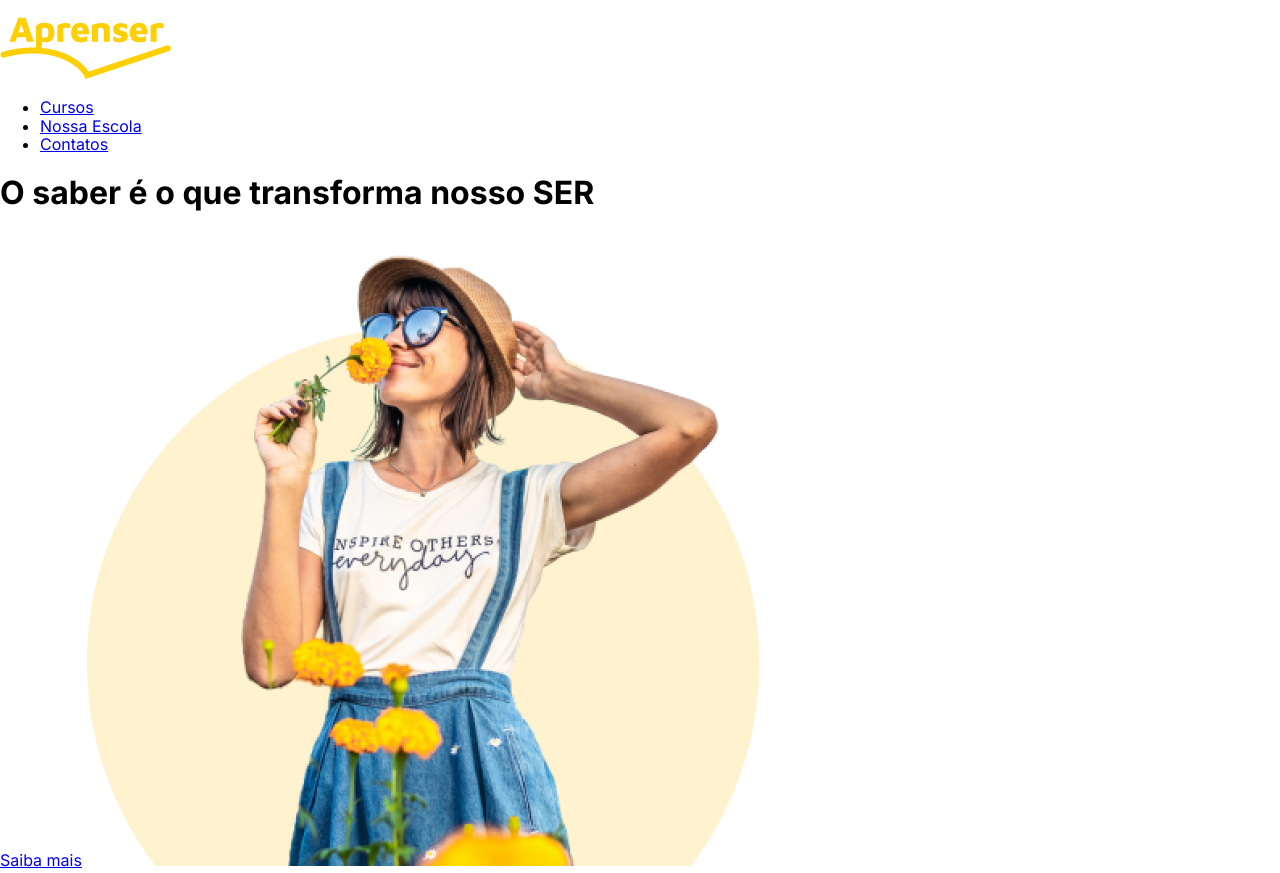
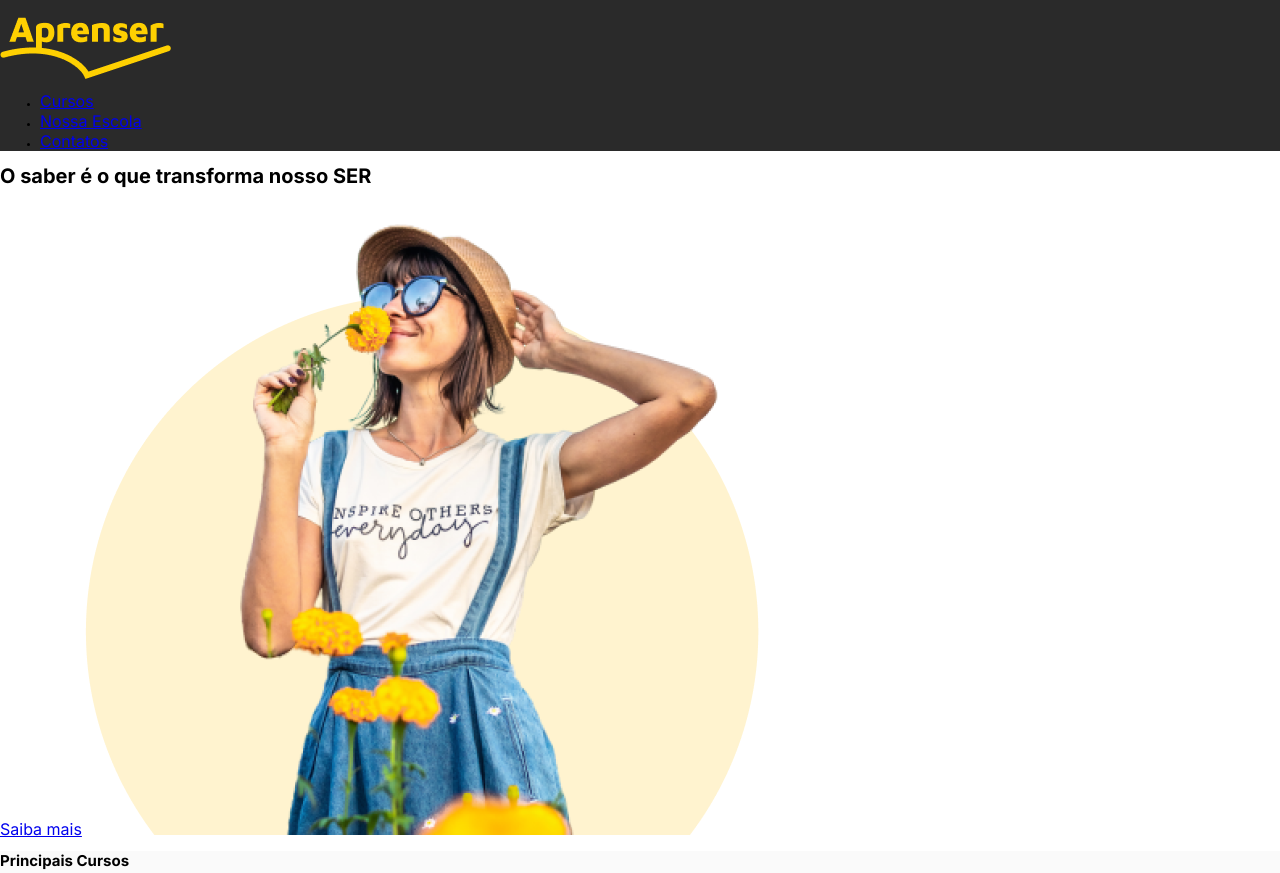
Before and after one commit to jeansillva/ProjetoAprenser, a plain HTML site: page index.html in a window 1280 px wide. Shown: the top 873 px of the page. Drawn offline with Linux system fonts and the light colour scheme.

Commit message:
Estilização geral
Inicio de estilização com cores e classes gerais

```diff
--- a/css/estilo.css
+++ b/css/estilo.css
@@ -1,3 +1,30 @@
-body{
+:root{
+    --primary-color: #FED001;
+}
+
+html {
+    /* font-size: 62.5%; ---> 1rem = 10 pixels <---
     font-family: "Inter", sans-serif;
+    font-weight: 400; */
+    font: 400 62.5% "Inter", sans-serif;
 }
+
+p, a{
+    font-size: 1.6rem;
+}
+
+.upper{
+    text-transform: uppercase;
+}
+
+.wrapperContainer-dark{
+    background-color: #2a2a2a;
+}
+
+.wrapperContainer-dark2{
+    background-color: #003464;
+}
+
+.wrapperContainer-light{
+    background-color: #fafafa;
+}
--- a/index.html
+++ b/index.html
@@ -30,7 +30,7 @@
 
     <div class="wrapperContainer-hero">
         <section class="container heroBanner">
-            <h1>O saber é o que transforma nosso SER</h1>
+            <h1>O saber é o que transforma nosso <span class="upper">ser</span></h1>
             <a href="#" class="btn">Saiba mais</a>
             <img src="imagens/HeroImage.png" alt="Mulher cheirando flores">
         </section>
```
